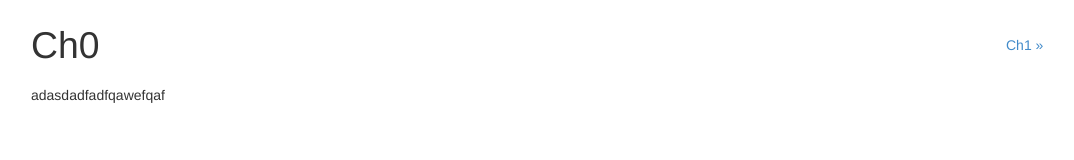
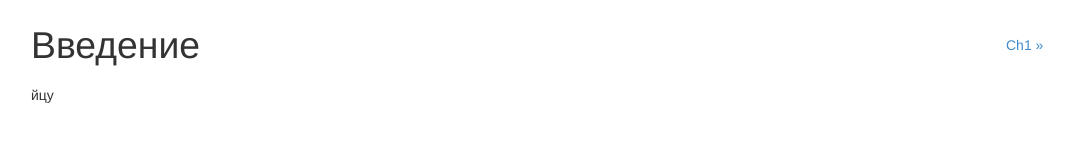
Before and after one commit to malakhanov-alexandr/regexp-presentation, a website: page app/index.html in a window 1280 px wide. Shown: the whole page, without its empty margins (39-1113 px from the left). Drawn offline with Linux system fonts and the light colour scheme.

```diff
--- a/app/exemples.js
+++ b/app/exemples.js
@@ -1,8 +1,8 @@
 
 angular.module("regexp.exemples", []).constant("Exemples", {
   "/intro": {
-    title: "Ch0",
-    text: "adasdadfadfqawefqaf"
+    title: "Введение",
+    text: "йцу"
   },
   "/exp1": {
     title: "Ch1",
```
Also changed, not shown: app/index.html (+1 -1 lines).
